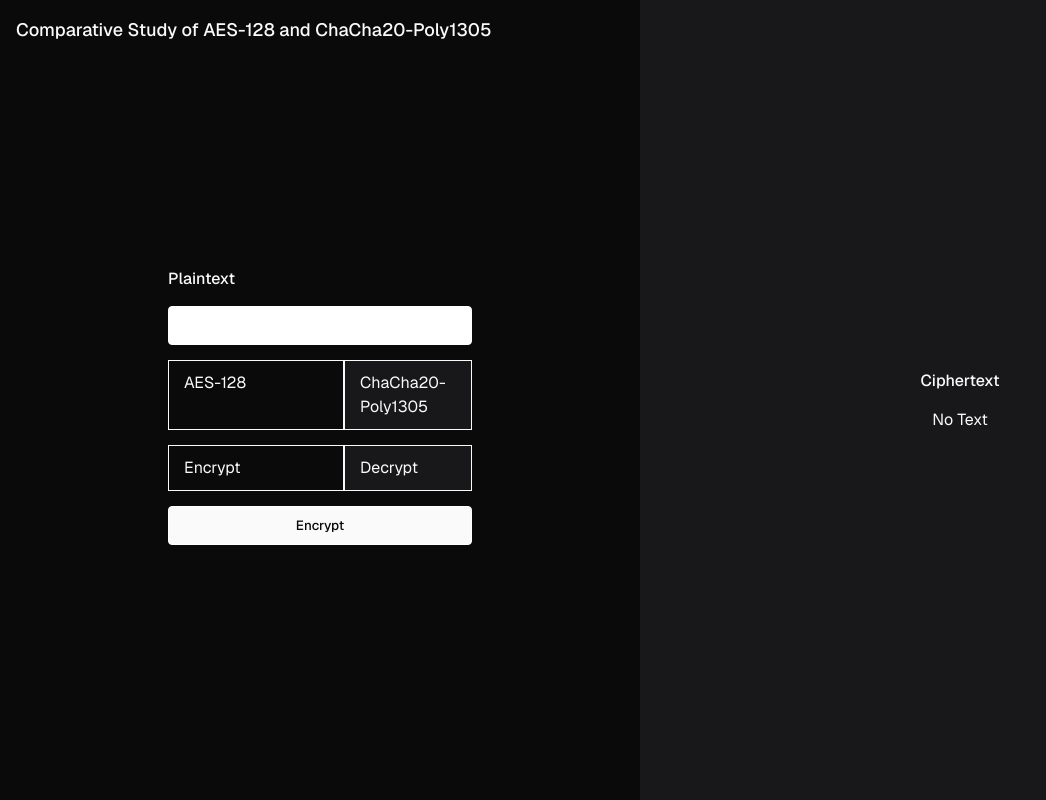
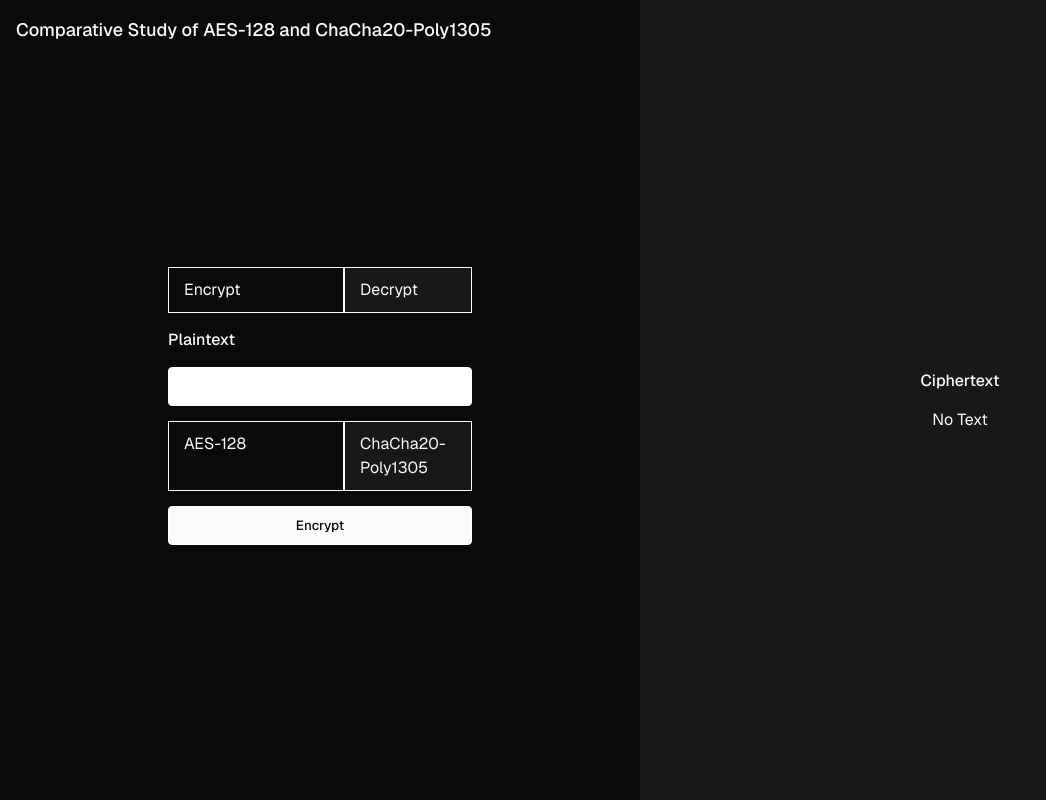
Before and after one commit to Neel112002/AES128-V-S-CHACHA20, a React (Vite) app in the folder frontend/: page / in a window 1280 px wide. Shown: the whole page, without its empty margins (0-1046 px from the left). Built offline with nearby package versions, Linux system fonts and the light colour scheme; a web font is replaced by a local one.

Commit message:
Frontend fixed

```diff
--- a/frontend/src/App.jsx
+++ b/frontend/src/App.jsx
@@ -1,4 +1,3 @@
-// App.jsx
 import { useEffect, useState } from "react";
 import { useForm } from "react-hook-form";
 import $ from "jquery";
@@ -14,9 +13,11 @@ function App() {
 
   const { register, handleSubmit } = useForm();
   const onSubmit = (data) => {
+    console.log("hit");
     if (data.plaintext) {
       let plaintext = data.plaintext;
-      let uri = mode === "AES" ? Constants.flaskServer : Constants.expressServer;
+      let uri =
+        mode === "AES" ? Constants.flaskServer : Constants.expressServer;
       let route = operation === "encrypt" ? "encrypt" : "decrypt";
 
       let dataBody = {
@@ -39,20 +40,24 @@ function App() {
   };
 
   useEffect(() => {
-    $(".multiButton .button").on("click", function () {
+    $(".multiButtonOperation .button").on("click", function () {
       if (!$(this).hasClass("active")) {
-        $(this).siblings().removeClass("active");
+        $(".multiButtonOperation .button").removeClass("active");
         $(this).addClass("active");
-        if (this.id === "AES" || this.id === "ChaCha") {
-          setMode(this.id);
-        } else {
-          setOperation(this.id);
-        }
+        setOperation(this.id);
+      }
+    });
+    $(".multiButtonMode .button").on("click", function () {
+      if (!$(this).hasClass("active")) {
+        $(".multiButtonMode .button").removeClass("active");
+        $(this).addClass("active");
+        setMode(this.id);
       }
     });
 
     return () => {
-      $(".multiButton .button").off("click");
+      $(".multiButtonOperation .button").off("click");
+      $(".multiButtonMode .button").off("click");
     };
   }, []);
 
@@ -63,12 +68,26 @@ function App() {
           Comparative Study of AES-128 and ChaCha20-Poly1305
         </div>
         <div className="centerCard">
-          <form onSubmit={handleSubmit(onSubmit)}>
-            <div className="label">Plaintext</div>
+          <form
+            onSubmit={handleSubmit((data) => {
+              console.log("check");
+              onSubmit(data);
+            })}>
+            <div className="multiButton multiButtonOperation">
+              <div id="encrypt" className="button encrypt active">
+                Encrypt
+              </div>
+              <div id="decrypt" className="button decrypt">
+                Decrypt
+              </div>
+            </div>
+            <div className="label">
+              {operation === "encrypt" ? "Plaintext" : "Ciphertext"}
+            </div>
             <input
-              {...register("plaintext", { required: true, maxLength: 50 })}
+              {...register("plaintext", { required: true, minLength: 2 })}
             />
-            <div className="multiButton">
+            <div className="multiButton multiButtonMode">
               <div id="AES" className="button AES active">
                 AES-128
               </div>
@@ -76,22 +95,17 @@ function App() {
                 ChaCha20-Poly1305
               </div>
             </div>
-            <div className="multiButton">
-              <div id="encrypt" className="button encrypt active">
-                Encrypt
-              </div>
-              <div id="decrypt" className="button decrypt">
-                Decrypt
-              </div>
-            </div>
-            <input type="submit" value={operation === "encrypt" ? "Encrypt" : "Decrypt"} />
+            <input
+              type="submit"
+              value={operation === "encrypt" ? "Encrypt" : "Decrypt"}
+            />
           </form>
         </div>
       </div>
       <div className="cell ciphertext">
         <div className="centerCard">
           <div className="label">
-            {operation === "encrypt" ? "Ciphertext" : "Decrypted Text"}
+            {operation === "encrypt" ? "Ciphertext" : "Plaintext"}
           </div>
           <div className="ciphertextOutput">{ciphertext}</div>
         </div>
```
